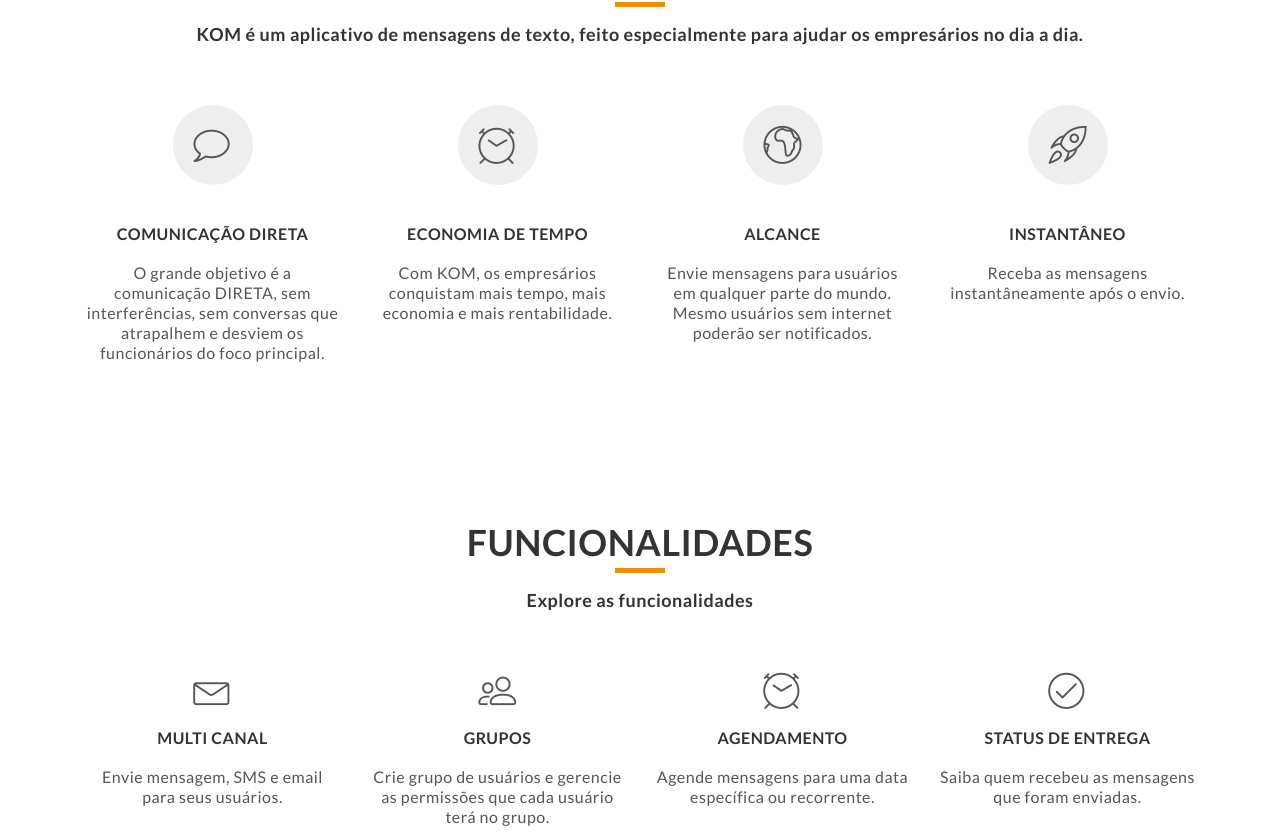
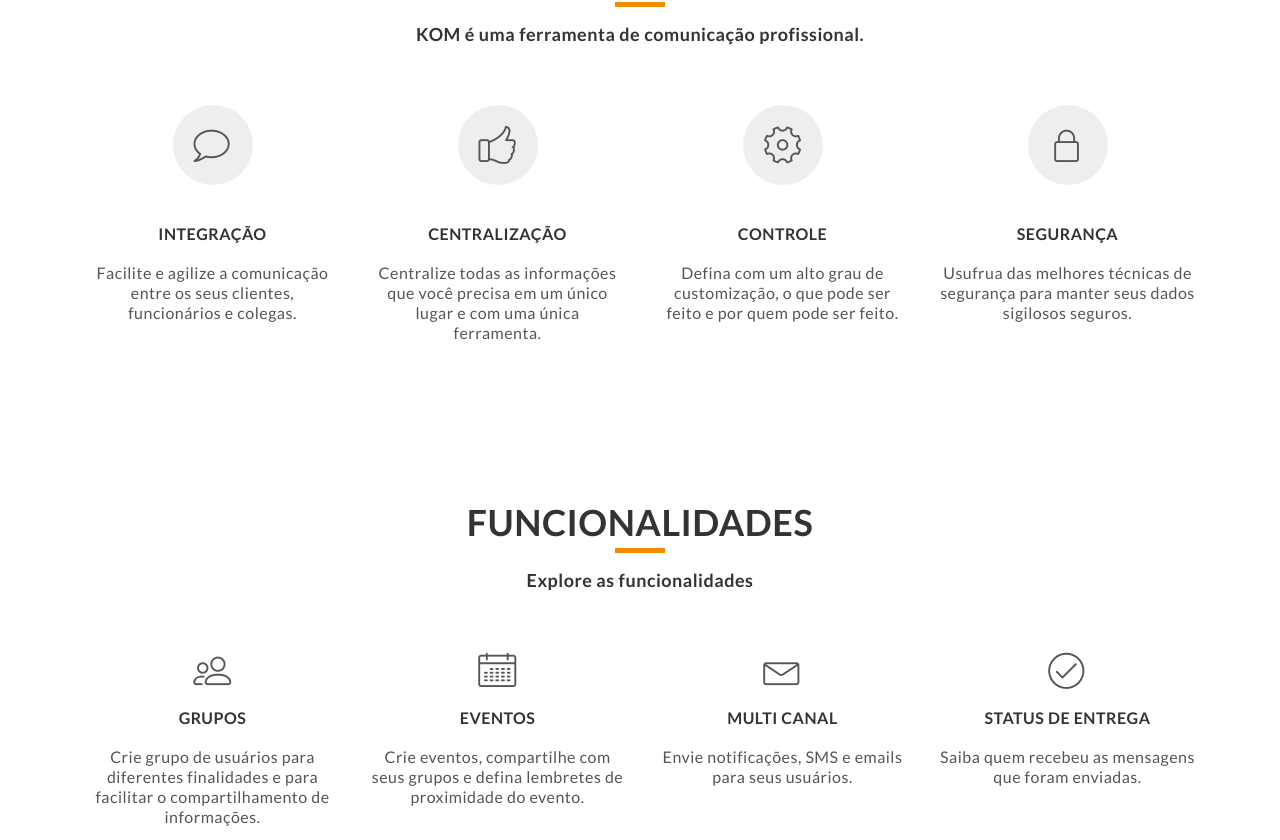
Before and after one commit to miniclinic/kom-site, a plain HTML site: page index.html in a window 1280 px wide. Shown: the part 843-1683 px from the top of the page. Drawn offline with Linux system fonts and the light colour scheme.

Commit message:
Update information about KOM #9

```diff
--- a/index.html
+++ b/index.html
@@ -150,9 +150,7 @@
         <h2>SOBRE</h2>
       </div>
       <div class="sub-header">
-        <h4>KOM é um aplicativo de mensagens
-            de texto, feito especialmente para
-            ajudar os empresários no dia a dia.
+        <h4>KOM é uma ferramenta de comunicação profissional.
         </h4>
       </div>
       <div class="row">
@@ -160,35 +158,31 @@
           <div class="feature-icon">
             <i class="lnr lnr-bubble"></i>
           </div>
-          <h5 class="about-title">COMUNICAÇÃO DIRETA</h5>
-          <p>O grande objetivo é a comunicação
-            DIRETA, sem interferências, sem
-            conversas que atrapalhem e
-            desviem os funcionários do foco
-            principal.</p>
+          <h5 class="about-title">INTEGRAÇÃO</h5>
+          <p>Facilite e agilize a comunicação entre os seus clientes, funcionários e colegas.</p>
         </div>
         <div class="about col-sm-3">
           <div class="feature-icon">
-            <i class="lnr lnr-clock"></i>
+            <i class="lnr lnr-thumbs-up"></i>
           </div>
-          <h5 class="about-title">ECONOMIA DE TEMPO</h5>
-          <p>Com KOM, os empresários conquistam mais tempo, mais
-            economia e mais rentabilidade.</p>
+          <h5 class="about-title">CENTRALIZAÇÃO</h5>
+          <p>Centralize todas as informações que você precisa em um único lugar e com uma única ferramenta.</p>
         </div>
         <div class="about col-sm-3">
           <div class="feature-icon">
-            <i class="lnr lnr-earth"></i>
+            <i class="lnr lnr-cog"></i>
           </div>
-          <h5 class="about-title">ALCANCE</h5>
-          <p>Envie mensagens para usuários em qualquer parte do mundo. Mesmo usuários sem internet
-          poderão ser notificados.</p>
+          <h5 class="about-title">CONTROLE</h5>
+          <p>Defina com um alto grau de customização, o que pode ser feito e por quem
+            pode ser feito.</p>
         </div>
         <div class="about col-sm-3">
           <div class="feature-icon">
-            <i class="lnr lnr-rocket"></i>
+            <i class="lnr lnr-lock"></i>
           </div>
-          <h5 class="about-title">INSTANTÂNEO</h5>
-          <p>Receba as mensagens instantâneamente após o envio.</p>
+          <h5 class="about-title">SEGURANÇA</h5>
+          <p>Usufrua das melhores técnicas de segurança para manter seus dados
+            sigilosos seguros.</p>
         </div>
       </div>
     </div><!-- / container -->
@@ -208,24 +202,25 @@
       <div class="row">
         <div class="service col-sm-6 col-md-3">
           <div class="service-icon">
+            <i class="lnr lnr-users"></i>
+          </div>
+          <h5 class="service-title">GRUPOS</h5>
+          <p>Crie grupo de usuários para diferentes finalidades e para facilitar
+            o compartilhamento de informações.</p>
+        </div>
+        <div class="service col-sm-6 col-md-3">
+          <div class="service-icon">
+            <i class="lnr lnr-calendar-full"></i>
+          </div>
+          <h5 class="service-title">EVENTOS</h5>
+          <p>Crie eventos, compartilhe com seus grupos e defina lembretes de proximidade do evento.</p>
+        </div>
+        <div class="service col-sm-6 col-md-3">
+          <div class="service-icon">
             <i class="lnr lnr-envelope"></i>
           </div>
           <h5 class="service-title">MULTI CANAL</h5>
-          <p>Envie mensagem, SMS e email para seus usuários.</p>
-        </div>
-        <div class="service col-sm-6 col-md-3">
-          <div class="service-icon">
-            <i class="lnr lnr-users"></i>
-          </div>
-          <h5 class="service-title">GRUPOS</h5>
-          <p>Crie grupo de usuários e gerencie as permissões que cada usuário terá no grupo.</p>
-        </div>
-        <div class="service col-sm-6 col-md-3">
-          <div class="service-icon">
-            <i class="lnr lnr-clock"></i>
-          </div>
-          <h5 class="service-title">AGENDAMENTO</h5>
-          <p>Agende mensagens para uma data específica ou recorrente.</p>
+          <p>Envie notificações, SMS e emails para seus usuários.</p>
         </div>
         <div class="service col-sm-6 col-md-3">
           <div class="service-icon">
@@ -244,7 +239,7 @@
     <div class="container">
       <div class="row">
         <div class="feature-image-left col-sm-12 col-md-7">
-          <img src="images/feature-image-left-1.png" alt="">
+          <img src="images/feature-image-left-5.png" alt="">
         </div>
         <div class="features-left image-left col-xs-12 col-md-5">
           <div class="feature">
```
